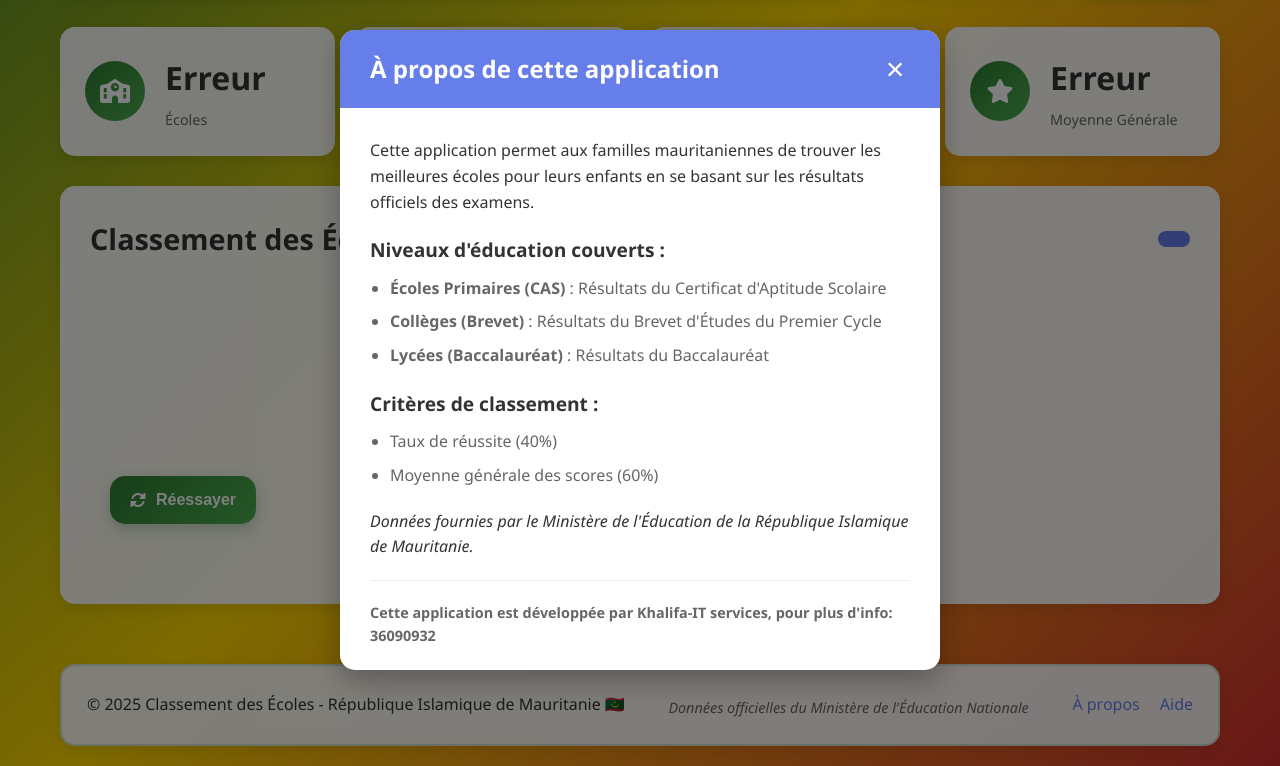
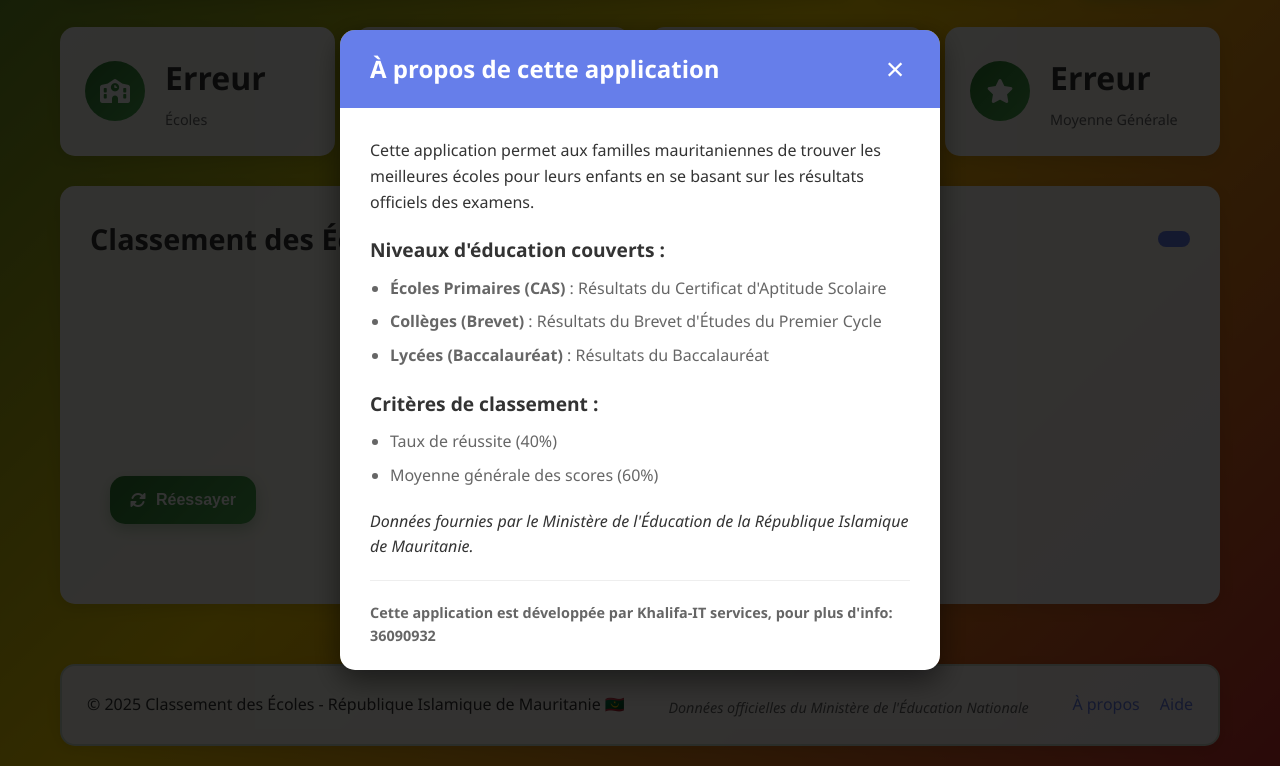
Before and after one commit to khalifa-IT09/schools-ranking, a website: page public/index.html in a window 1280 px wide. Both pictures are taken after a click on the link "À propos". Shown: the part 375-1141 px from the top of the page. Drawn offline with Linux system fonts and the light colour scheme; no server answers.

Commit message:
FINAL FIX - About modal with enhanced JavaScript and styling
- Enhanced showAbout() function with console logging for debugging
- Increased z-index to 9999 to ensure modal appears above all elements
- Added visibility and opacity properties to JavaScript
- Improved modal background opacity for better visibility
- Added comprehensive error handling and logging
- Developer text: 'Cette application est dÃ©veloppÃ©e par Khalifa-IT services, pour plus d'info: 36090932'
- This should definitively resolve the About modal display issue

```diff
--- a/public/app.js
+++ b/public/app.js
@@ -737,9 +737,16 @@ function closeModal() {
 }
 
 function showAbout() {
+    console.log('showAbout function called');
     const aboutModal = document.getElementById('aboutModal');
+    console.log('aboutModal element:', aboutModal);
     if (aboutModal) {
         aboutModal.style.display = 'block';
+        aboutModal.style.visibility = 'visible';
+        aboutModal.style.opacity = '1';
+        console.log('Modal should be visible now');
+    } else {
+        console.error('aboutModal element not found');
     }
 }
 
--- a/public/index.html
+++ b/public/index.html
@@ -150,8 +150,8 @@
     </div>
 
     <!-- About Modal -->
-    <div id="aboutModal" style="display: none; position: fixed; z-index: 1000; left: 0; top: 0; width: 100%; height: 100%; background-color: rgba(0, 0, 0, 0.5);">
-        <div style="background: white; margin: 5% auto; padding: 0; border-radius: 15px; width: 90%; max-width: 600px; max-height: 80vh; overflow-y: auto; box-shadow: 0 10px 30px rgba(0, 0, 0, 0.3);">
+    <div id="aboutModal" style="display: none; position: fixed; z-index: 9999; left: 0; top: 0; width: 100%; height: 100%; background-color: rgba(0, 0, 0, 0.8);">
+        <div style="background: white; margin: 5% auto; padding: 0; border-radius: 15px; width: 90%; max-width: 600px; max-height: 80vh; overflow-y: auto; box-shadow: 0 10px 30px rgba(0, 0, 0, 0.5);">
             <div style="background: #667eea; color: white; padding: 20px 30px; border-radius: 15px 15px 0 0; display: flex; justify-content: space-between; align-items: center;">
                 <h3 style="margin: 0; font-size: 1.5rem;">À propos de cette application</h3>
                 <button onclick="closeAboutModal(); return false;" style="background: none; border: none; color: white; font-size: 2rem; cursor: pointer; padding: 0; width: 30px; height: 30px; display: flex; align-items: center; justify-content: center;" title="Fermer" type="button">&times;</button>
```
